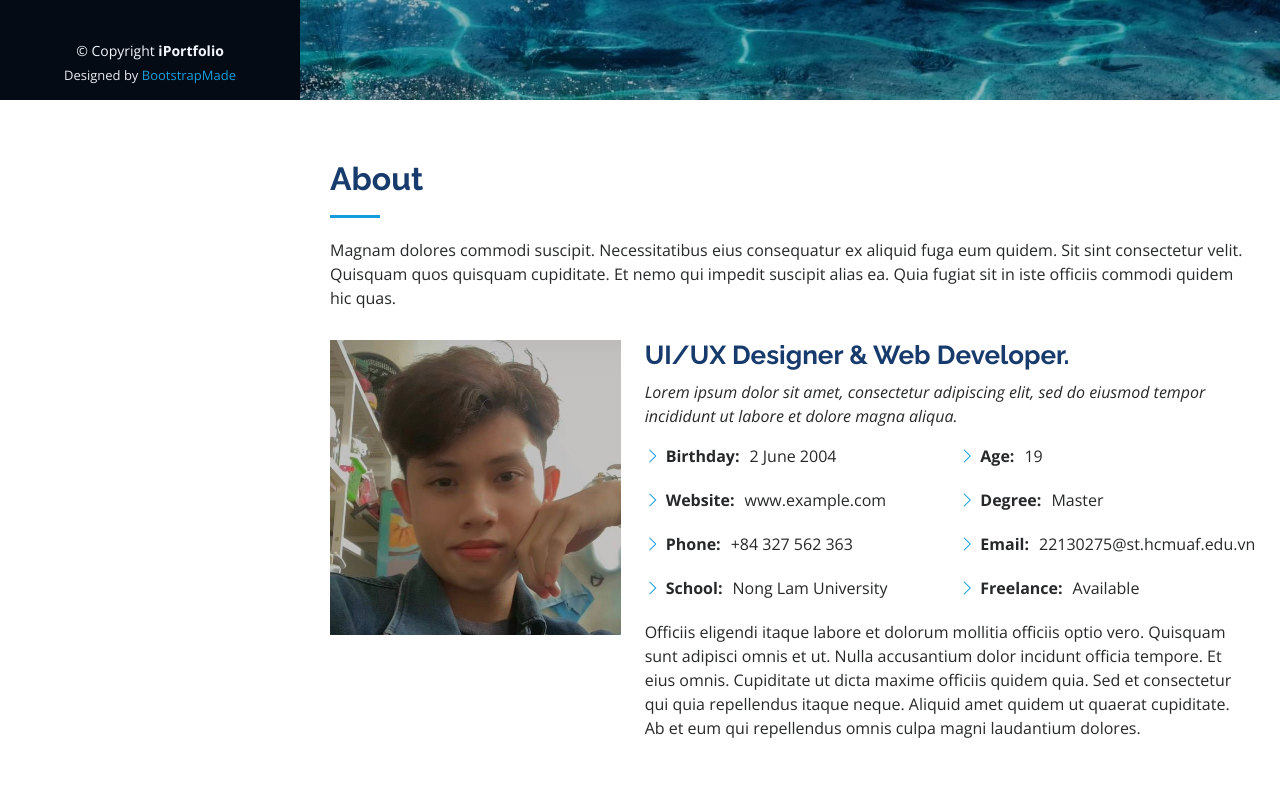
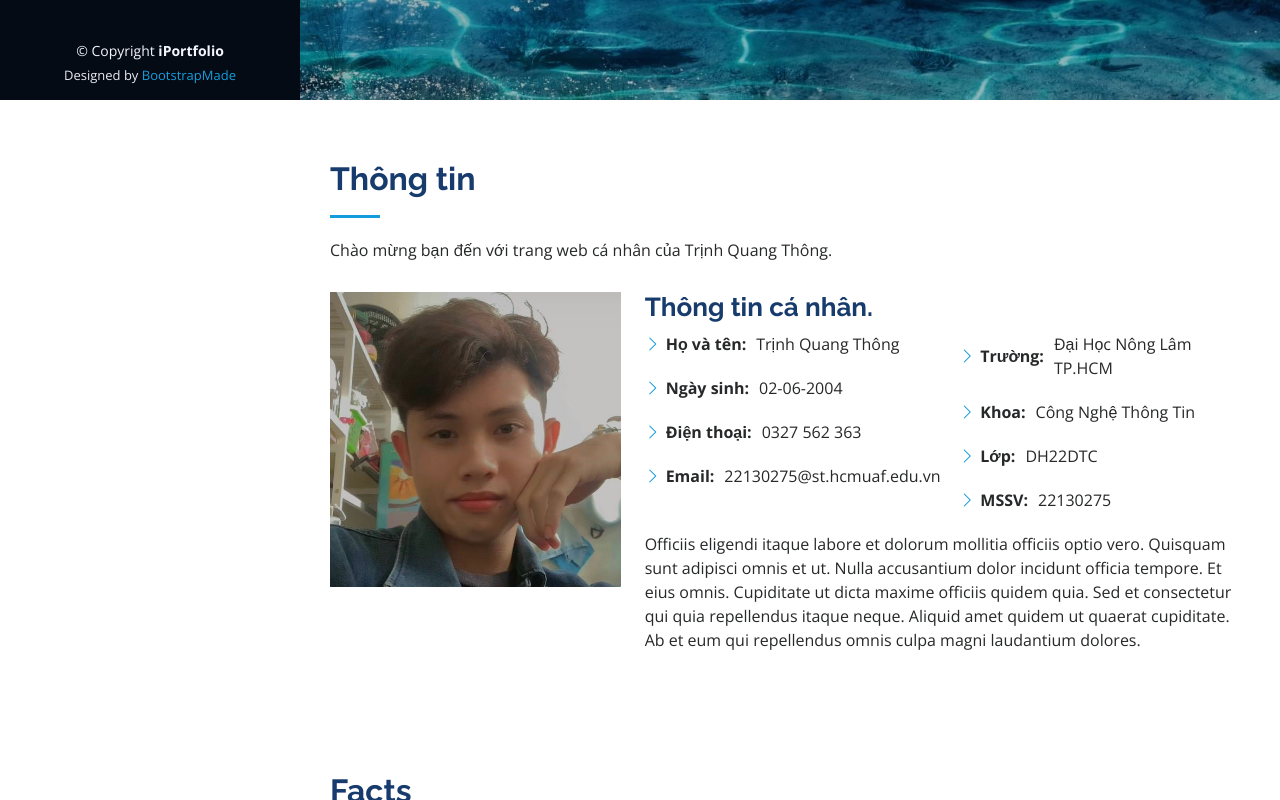
Before and after one commit to qthong206/PersonalWeb, a plain HTML site: page index.html in a window 1280 px wide. Shown: the part 700-1500 px from the top of the page. Drawn offline with nearby package versions, Linux system fonts and the light colour scheme.

Commit message:
Update index.html

```diff
--- a/index.html
+++ b/index.html
@@ -50,7 +50,7 @@
         <h1 class="text-light"><a href="index.html">Quang Thông</a></h1>
         <div class="social-links mt-3 text-center">
           <a href="#" class="twitter"><i class="bx bxl-twitter"></i></a>
-          <a href="#" class="facebook"><i class="bx bxl-facebook"></i></a>
+          <a href="https://www.facebook.com/zensly2604" class="facebook"><i class="bx bxl-facebook"></i></a>
           <a href="#" class="instagram"><i class="bx bxl-instagram"></i></a>
           <a href="#" class="google-plus"><i class="bx bxl-skype"></i></a>
           <a href="#" class="linkedin"><i class="bx bxl-linkedin"></i></a>
@@ -60,7 +60,7 @@
       <nav id="navbar" class="nav-menu navbar">
         <ul>
           <li><a href="#hero" class="nav-link scrollto active"><i class="bx bx-home"></i> <span>Home</span></a></li>
-          <li><a href="#about" class="nav-link scrollto"><i class="bx bx-user"></i> <span>About</span></a></li>
+          <li><a href="about.html" class="nav-link scrollto"><i class="bx bx-user"></i> <span>About</span></a></li>
           <li><a href="#resume" class="nav-link scrollto"><i class="bx bx-file-blank"></i> <span>Resume</span></a></li>
           <li><a href="#portfolio" class="nav-link scrollto"><i class="bx bx-book-content"></i> <span>Portfolio</span></a></li>
           <li><a href="#services" class="nav-link scrollto"><i class="bx bx-server"></i> <span>Services</span></a></li>
@@ -85,8 +85,8 @@
       <div class="container">
 
         <div class="section-title">
-          <h2>About</h2>
-          <p>Magnam dolores commodi suscipit. Necessitatibus eius consequatur ex aliquid fuga eum quidem. Sit sint consectetur velit. Quisquam quos quisquam cupiditate. Et nemo qui impedit suscipit alias ea. Quia fugiat sit in iste officiis commodi quidem hic quas.</p>
+          <h2>Thông tin</h2>
+          <p>Chào mừng bạn đến với trang web cá nhân của Trịnh Quang Thông.</p>
         </div>
 
         <div class="row">
@@ -94,26 +94,22 @@
             <img src="assets/img/profile-img.jpg" class="img-fluid" alt="">
           </div>
           <div class="col-lg-8 pt-4 pt-lg-0 content" data-aos="fade-left">
-            <h3>UI/UX Designer &amp; Web Developer.</h3>
-            <p class="fst-italic">
-              Lorem ipsum dolor sit amet, consectetur adipiscing elit, sed do eiusmod tempor incididunt ut labore et dolore
-              magna aliqua.
-            </p>
+            <h3>Thông tin cá nhân.</h3>
             <div class="row">
               <div class="col-lg-6">
                 <ul>
-                  <li><i class="bi bi-chevron-right"></i> <strong>Birthday:</strong> <span>2 June 2004</span></li>
-                  <li><i class="bi bi-chevron-right"></i> <strong>Website:</strong> <span>www.example.com</span></li>
-                  <li><i class="bi bi-chevron-right"></i> <strong>Phone:</strong> <span>+84 327 562 363</span></li>
-                  <li><i class="bi bi-chevron-right"></i> <strong>School:</strong> <span>Nong Lam University</span></li>
+                  <li><i class="bi bi-chevron-right"></i> <strong>Họ và tên:</strong> <span>Trịnh Quang Thông</span></li>
+                  <li><i class="bi bi-chevron-right"></i> <strong>Ngày sinh:</strong> <span>02-06-2004</span></li>
+                  <li><i class="bi bi-chevron-right"></i> <strong>Điện thoại:</strong> <span>0327 562 363</span></li>
+                  <li><i class="bi bi-chevron-right"></i> <strong>Email:</strong> <span>22130275@st.hcmuaf.edu.vn</span></li>
                 </ul>
               </div>
               <div class="col-lg-6">
                 <ul>
-                  <li><i class="bi bi-chevron-right"></i> <strong>Age:</strong> <span>19</span></li>
-                  <li><i class="bi bi-chevron-right"></i> <strong>Degree:</strong> <span>Master</span></li>
-                  <li><i class="bi bi-chevron-right"></i> <strong>Email:</strong> <span>22130275@st.hcmuaf.edu.vn</span></li>
-                  <li><i class="bi bi-chevron-right"></i> <strong>Freelance:</strong> <span>Available</span></li>
+                  <li><i class="bi bi-chevron-right"></i> <strong>Trường:</strong> <span>Đại Học Nông Lâm TP.HCM</span></li>
+                  <li><i class="bi bi-chevron-right"></i> <strong>Khoa:</strong> <span>Công Nghệ Thông Tin</span></li>
+                  <li><i class="bi bi-chevron-right"></i> <strong>Lớp:</strong> <span>DH22DTC</span></li>
+                  <li><i class="bi bi-chevron-right"></i> <strong>MSSV:</strong> <span>22130275</span></li>
                 </ul>
               </div>
             </div>
```
